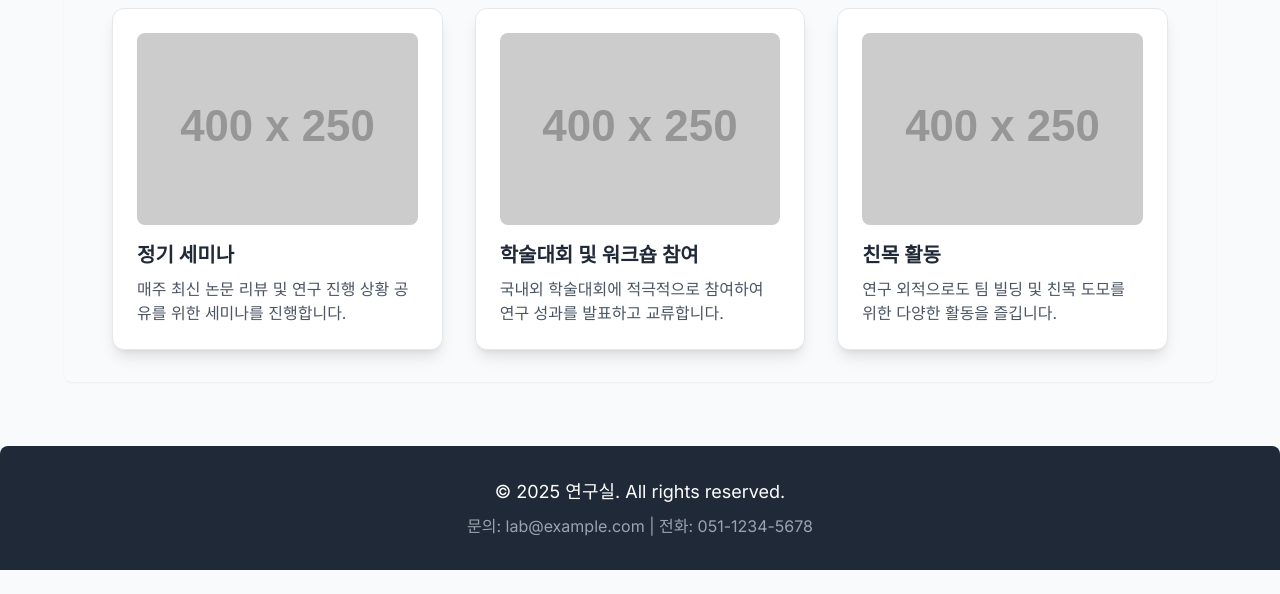
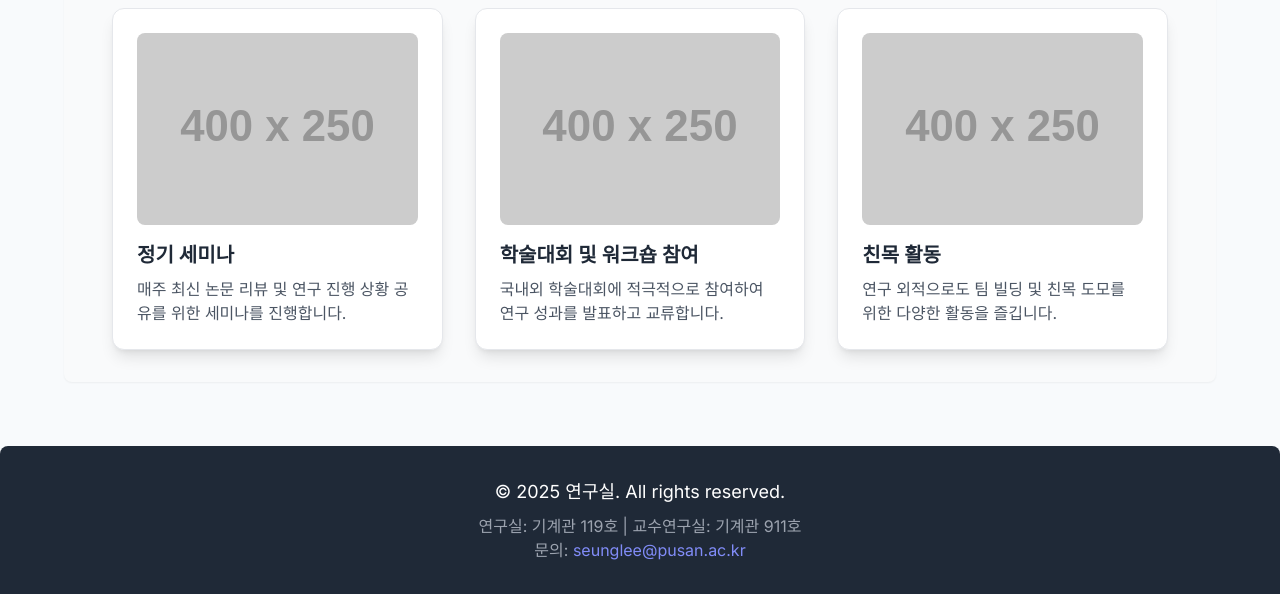
Before and after one commit to minyeong-pnu/INRS, a plain HTML site: page research_life.html in a window 1280 px wide. Shown: the part 224-818 px from the top of the page. Drawn offline with nearby package versions, Linux system fonts and the light colour scheme; placeholder pictures from the web are drawn by us.

Commit message:
research_life.html

```diff
--- a/research_life.html
+++ b/research_life.html
@@ -75,7 +75,8 @@
     <footer class="bg-gray-800 text-white py-8 mt-16 rounded-t-lg">
         <div class="container mx-auto px-4 text-center">
             <p class="text-lg mb-2">&copy; 2025 연구실. All rights reserved.</p>
-            <p class="text-gray-400">문의: lab@example.com | 전화: 051-1234-5678</p>
+            <p class="text-gray-400">연구실: 기계관 119호 | 교수연구실: 기계관 911호</p>
+            <p class="text-gray-400">문의: <a href="mailto:seunglee@pusan.ac.kr" class="text-indigo-400 hover:underline">seunglee@pusan.ac.kr</a></p>
         </div>
     </footer>
 </body>
```
